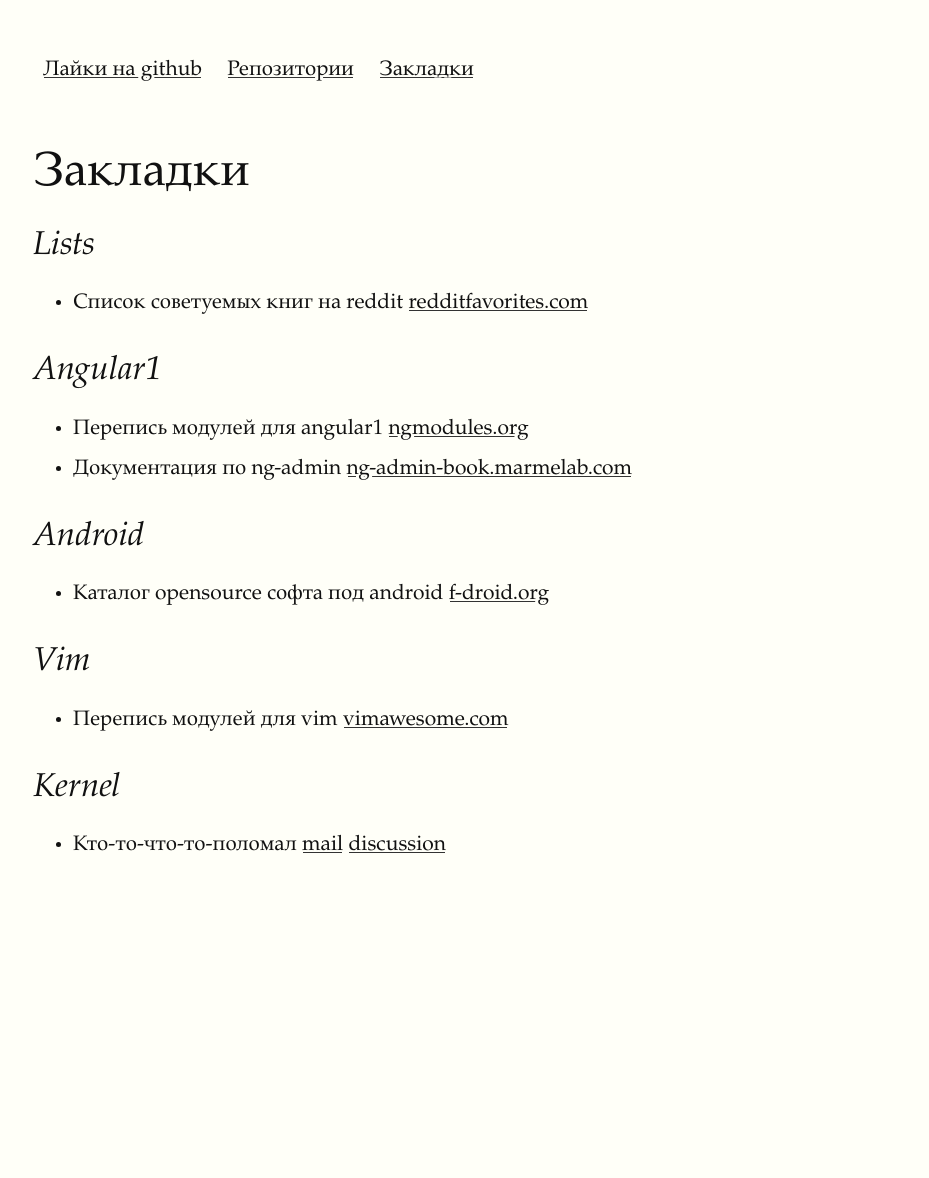
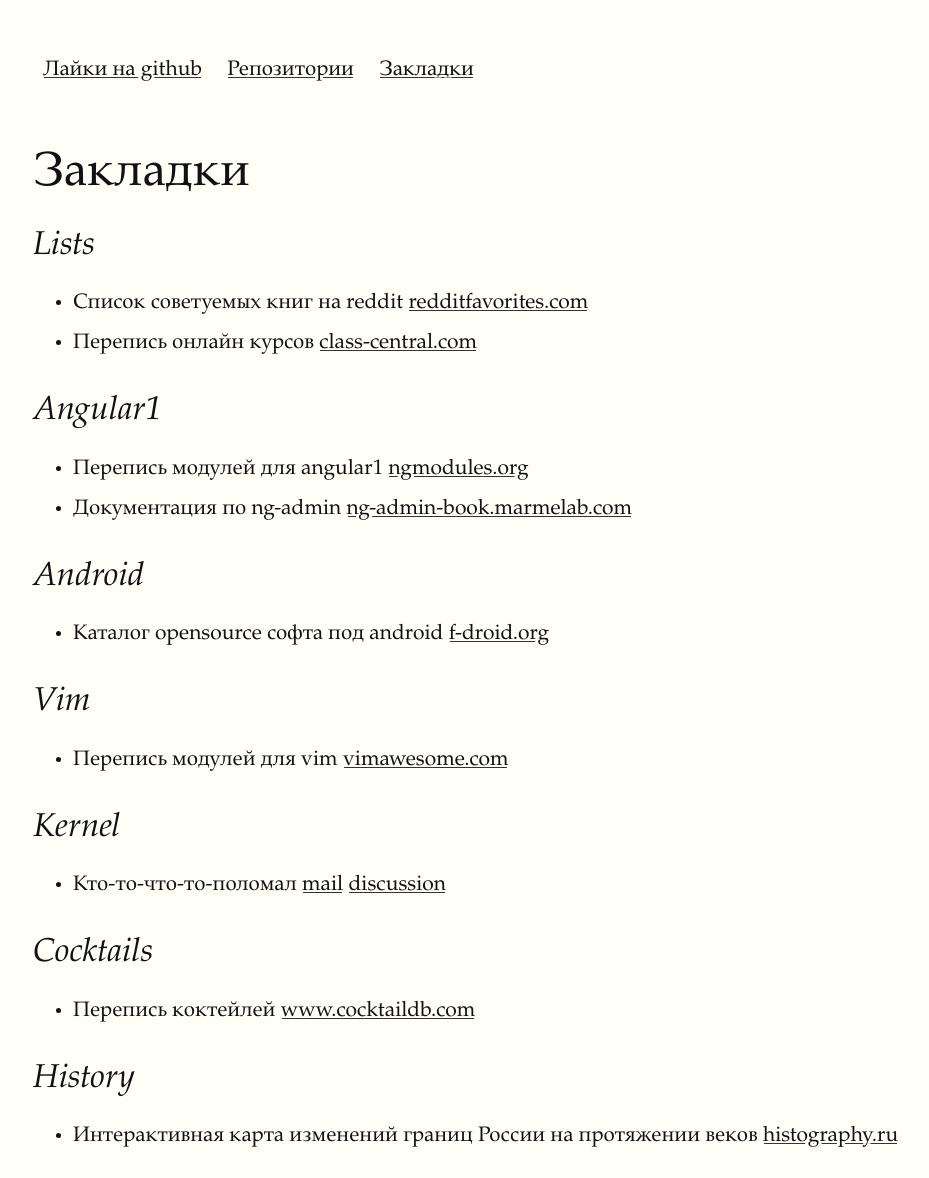
Before and after one commit to Bubujka/my, a Jekyll site: the page built from links.md, in a window 1280 px wide. Shown: the whole page, without its empty margins (127-1056 px from the left). Built offline with Jekyll 4.4.1, drawn with Linux system fonts in a browser that asks for light colours; before the commit the page ends 900 px from its top, so only the background shows below that.

Commit message:
Мелочёвка

```diff
--- a/links.md
+++ b/links.md
@@ -4,6 +4,7 @@ title: Закладки
 
 ## Lists
 - Список советуемых книг на reddit [redditfavorites.com](https://redditfavorites.com/)
+- Перепись онлайн курсов [class-central.com](http://class-central.com)
 
 ## Angular1
 - Перепись модулей для angular1 [ngmodules.org](http://ngmodules.org)
@@ -18,3 +19,9 @@ title: Закладки
 ## Kernel
 - Кто-то-что-то-поломал [mail](http://lkml.iu.edu/hypermail/linux/kernel/1710.3/02474.html)
   [discussion](https://news.ycombinator.com/item?id=15609419)
+
+## Cocktails
+- Перепись коктейлей [www.cocktaildb.com](http://www.cocktaildb.com/index)
+
+## History
+- Интерактивная карта изменений границ России на протяжении веков [histography.ru](http://histography.ru)
```
